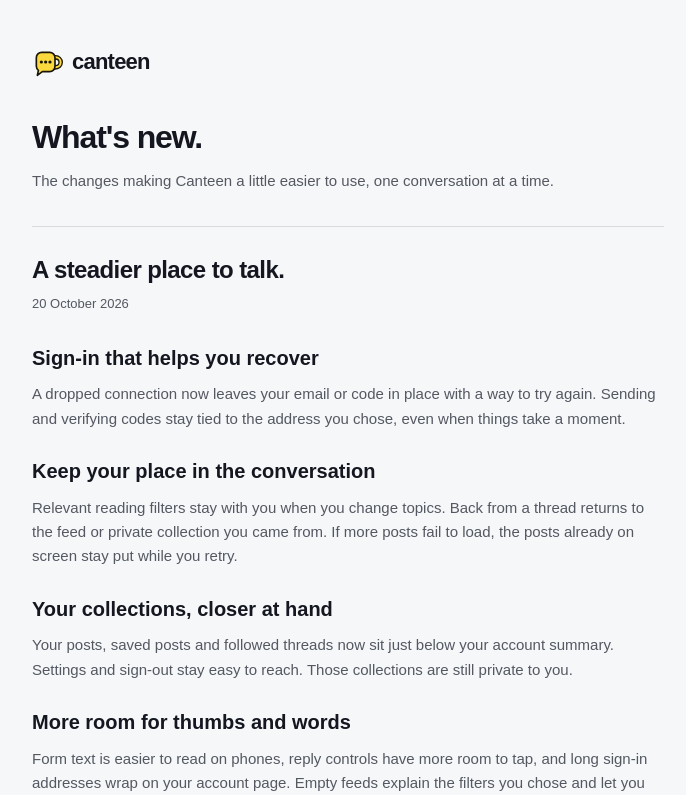
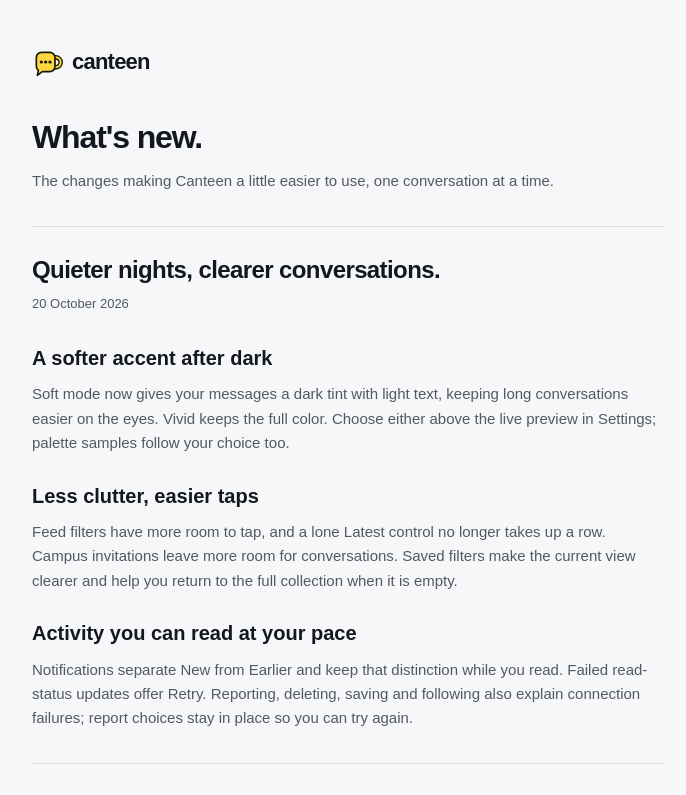
Before and after one commit to 0xuser64bit/Canteen, a Next.js app: page /updates in a window 1280 px wide. Shown: the top 795 px of the page, without its empty margins (292-978 px from the left). Built offline with nearby package versions, Linux system fonts and the light colour scheme; a web font is replaced by a local one.

Commit message:
docs(product): publish appearance and everyday usability improvements

```diff
--- a/app/updates/page.tsx
+++ b/app/updates/page.tsx
@@ -28,6 +28,61 @@ export default function UpdatesPage() {
           a time.
         </p>
       </header>
+
+      <article
+        aria-labelledby="appearance-update"
+        className="mt-8 border-t border-line pt-7"
+      >
+        <header>
+          <h2
+            id="appearance-update"
+            className="text-[24px] leading-tight font-semibold tracking-tight"
+          >
+            Quieter nights, clearer conversations.
+          </h2>
+          <time
+            dateTime="2026-10-20"
+            className="mt-2 block text-[13px] text-muted"
+          >
+            20 October 2026
+          </time>
+        </header>
+        <div className="mt-7 space-y-6">
+          <section>
+            <h3 className="text-[20px] font-semibold">
+              A softer accent after dark
+            </h3>
+            <p className="mt-2 text-muted">
+              Soft mode now gives your messages a dark tint with light text,
+              keeping long conversations easier on the eyes. Vivid keeps the
+              full color. Choose either above the live preview in Settings;
+              palette samples follow your choice too.
+            </p>
+          </section>
+          <section>
+            <h3 className="text-[20px] font-semibold">
+              Less clutter, easier taps
+            </h3>
+            <p className="mt-2 text-muted">
+              Feed filters have more room to tap, and a lone Latest control no
+              longer takes up a row. Campus invitations leave more room for
+              conversations. Saved filters make the current view clearer and
+              help you return to the full collection when it is empty.
+            </p>
+          </section>
+          <section>
+            <h3 className="text-[20px] font-semibold">
+              Activity you can read at your pace
+            </h3>
+            <p className="mt-2 text-muted">
+              Notifications separate New from Earlier and keep that distinction
+              while you read. Failed read-status updates offer Retry. Reporting,
+              deleting, saving and following also explain connection failures;
+              report choices stay in place so you can try again.
+            </p>
+          </section>
+        </div>
+      </article>
 
       <article
         aria-labelledby="october-update"
```
Also changed, not shown: 4 other files (tests, documents, lock files or other folders).
